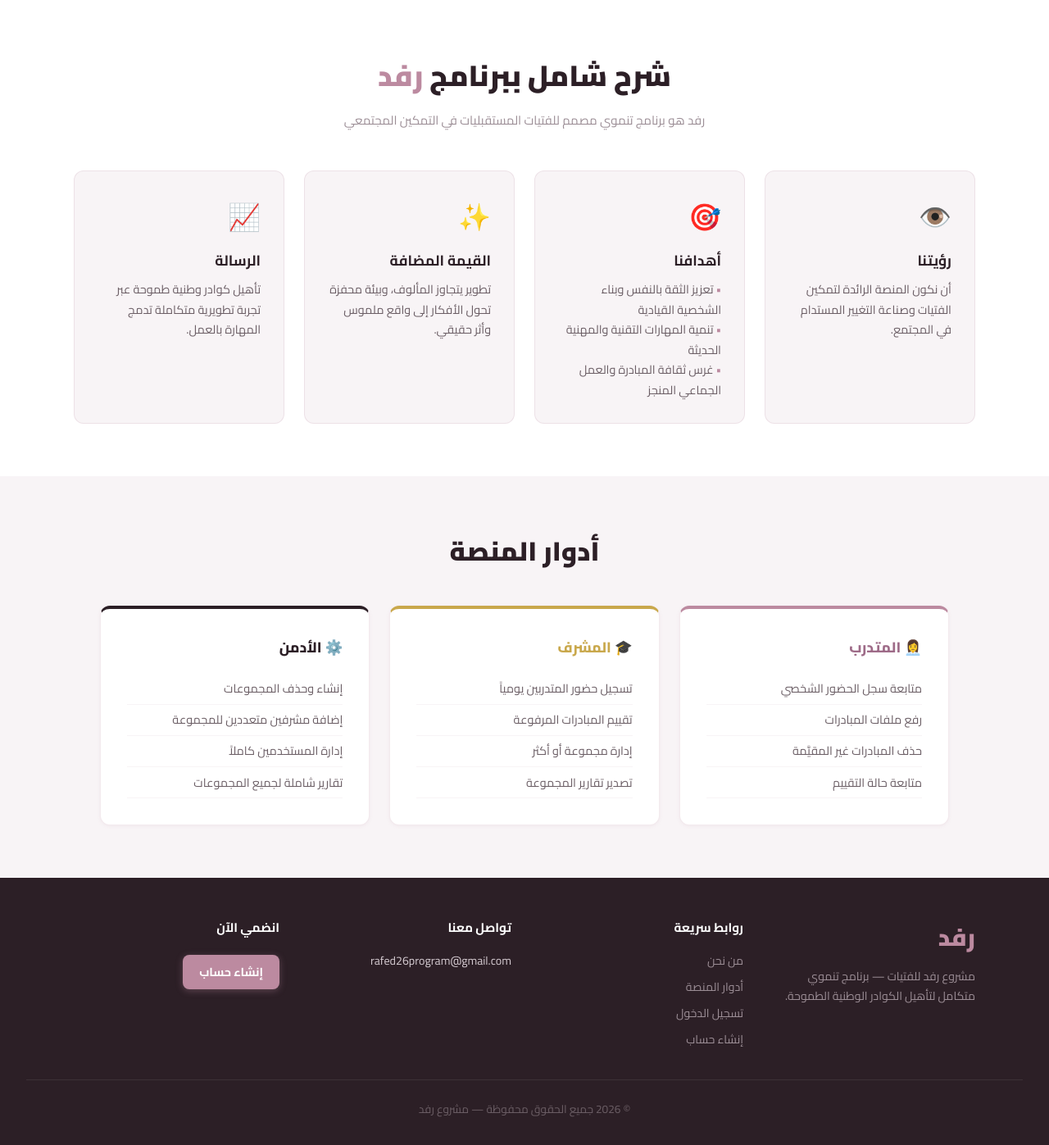
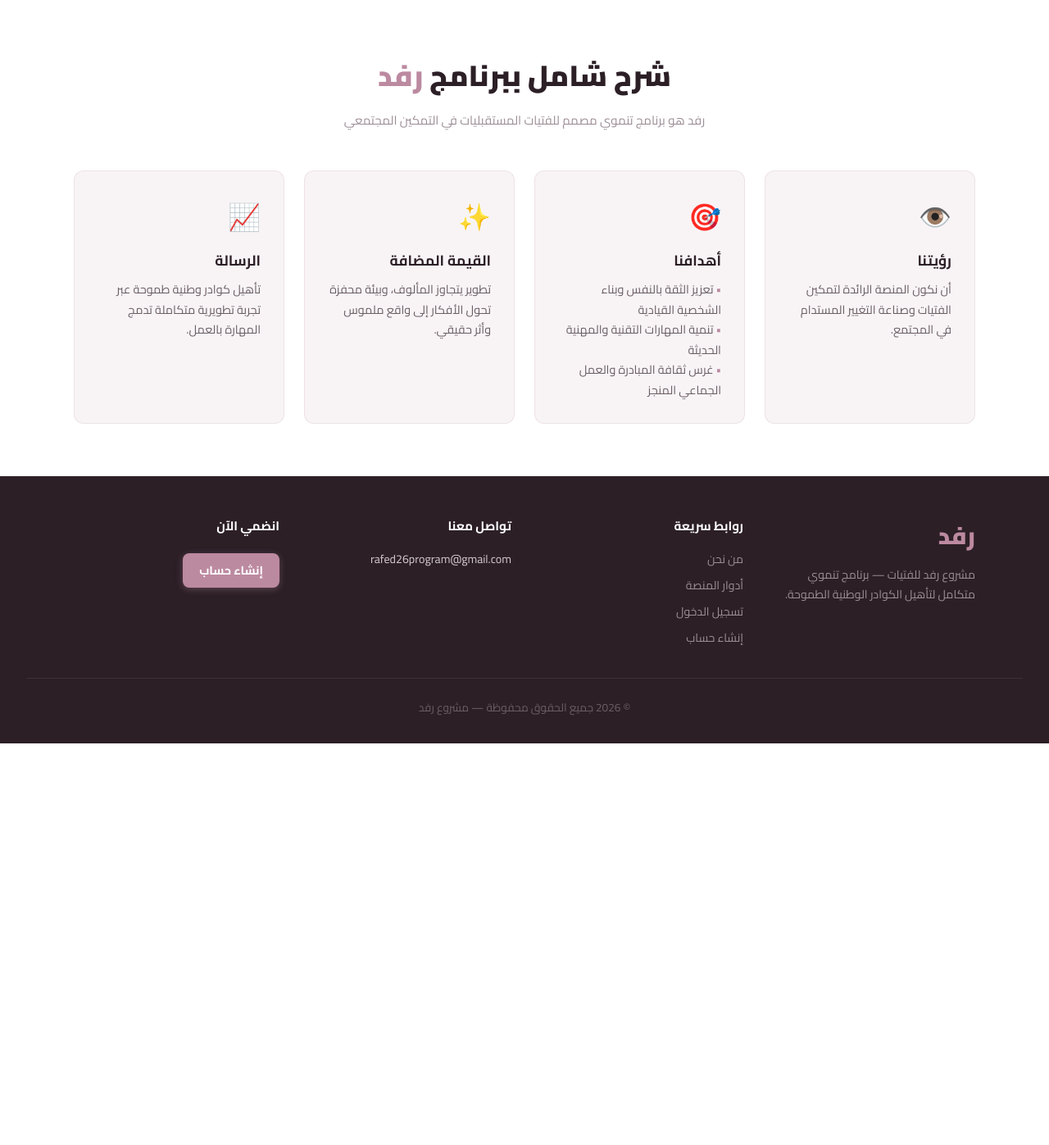
Before and after one commit to Haneen1lrubaie/rafed, a Flask app: page / in a window 1280 px wide. Shown: the part 946-2343 px from the top of the page at 82% size. After the commit the page ends 1853 px from the top, so only its background shows below. Run offline with Flask 3, Linux system fonts and the light colour scheme; some libraries are stand-ins or nearby versions.

Commit message:
remove roles UI

```diff
--- a/templates/index.html
+++ b/templates/index.html
@@ -109,39 +109,7 @@
   </div>
 </section>
 
-<!-- ROLES -->
-<section id="roles" class="roles-section">
-  <h2>أدوار المنصة</h2>
-  <div class="roles-grid">
-    <div class="role-card trainee-card">
-      <h3>👩‍💼 المتدرب</h3>
-      <ul>
-        <li>متابعة سجل الحضور الشخصي</li>
-        <li>رفع ملفات المبادرات</li>
-        <li>حذف المبادرات غير المقيَّمة</li>
-        <li>متابعة حالة التقييم</li>
-      </ul>
-    </div>
-    <div class="role-card supervisor-card">
-      <h3>🎓 المشرف</h3>
-      <ul>
-        <li>تسجيل حضور المتدربين يومياً</li>
-        <li>تقييم المبادرات المرفوعة</li>
-        <li>إدارة مجموعة أو أكثر</li>
-        <li>تصدير تقارير المجموعة</li>
-      </ul>
-    </div>
-    <div class="role-card admin-card">
-      <h3>⚙️ الأدمن</h3>
-      <ul>
-        <li>إنشاء وحذف المجموعات</li>
-        <li>إضافة مشرفين متعددين للمجموعة</li>
-        <li>إدارة المستخدمين كاملاً</li>
-        <li>تقارير شاملة لجميع المجموعات</li>
-      </ul>
-    </div>
-  </div>
-</section>
+
 
 <!-- FOOTER -->
 <footer id="contact" class="landing-footer">
```
